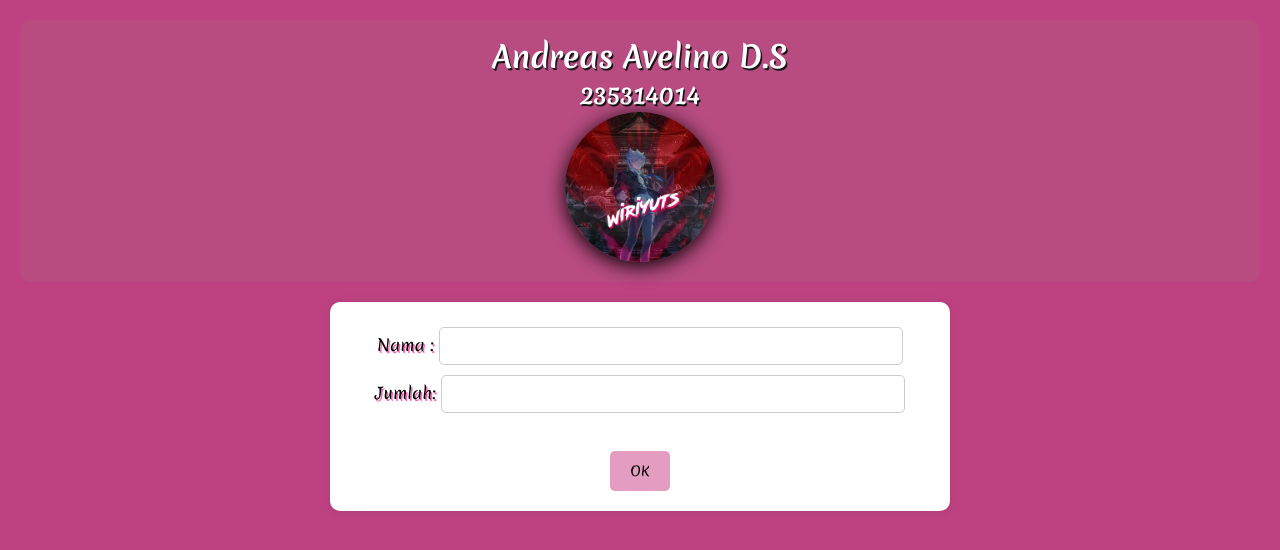
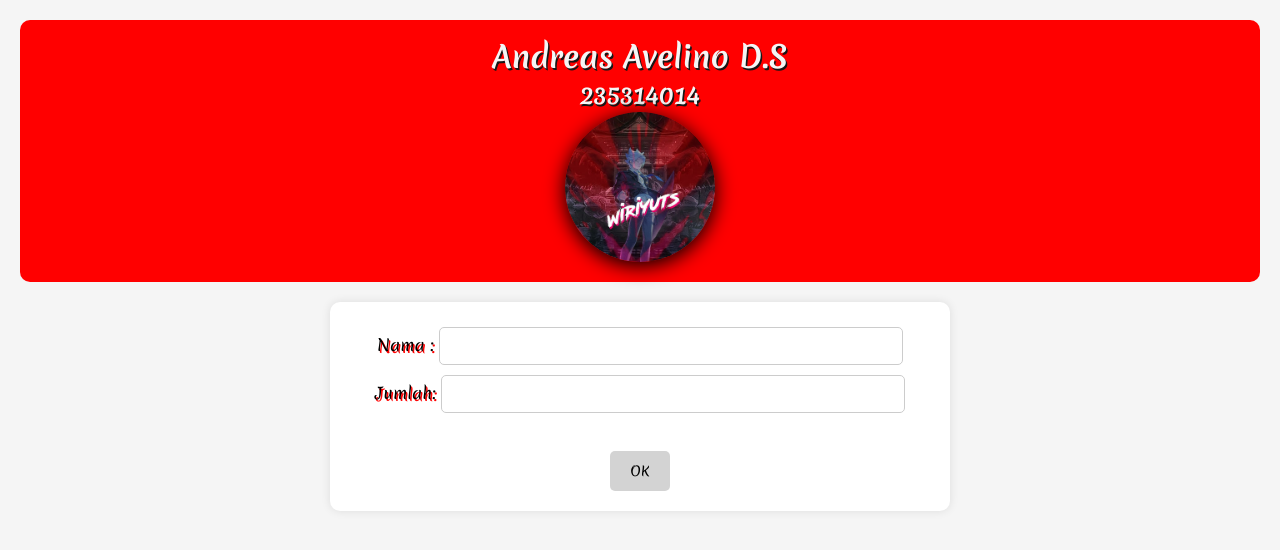
Before and after one commit to p4mski/JavaScript, a plain HTML site: page index.html in a window 1280 px wide. Drawn offline with Linux system fonts and the light colour scheme.

Commit message:
Updating CSS

```diff
--- a/style.css
+++ b/style.css
@@ -12,14 +12,15 @@
 
 body {
     font-family: Arial, sans-serif;
-    background-color: #be4282;
+    background-color: whitesmoke;
+    ;
     text-align: center;
     padding: 20px;
 }
 
 header {
-    background:#b84c80;
-    color: white;
+    background: #ff0000;
+    color: whitesmoke;
     padding: 15px;
     border-radius: 10px;
     margin-bottom: 20px;
@@ -50,11 +51,11 @@ header {
 }
 
 .labelnama {
-    text-shadow: 1.5px 1.5px 0px #FF62AE;
+    text-shadow: 1.5px 1.5px 0px #ff0000;
 }
 
 .labeljumlah {
-    text-shadow: 1.5px 1.5px 0px #FF62AE;
+    text-shadow: 1.5px 1.5px 0px #ff0000;
 }
 
 .container {
@@ -71,7 +72,7 @@ header {
 }
 
 button {
-    background-color: #E49CC1;
+    background-color: lightgray;
     color: black;
     border: none;
     padding: 10px 20px;
@@ -81,7 +82,7 @@ button {
 }
 
 button:hover {
-    background-color: #E49CC1;
+    background-color: #ff0000;
 }
 
 input, select {
```
Also changed, not shown: function.js (line endings or trailing spaces).
